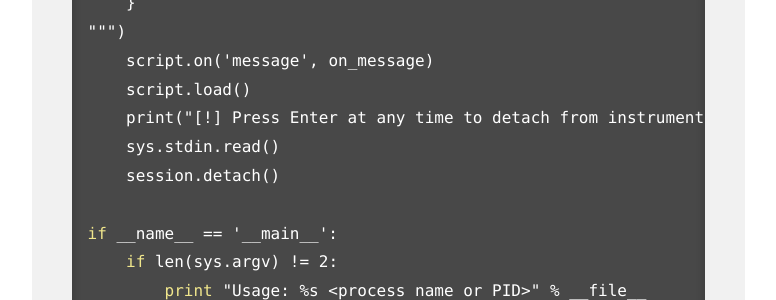
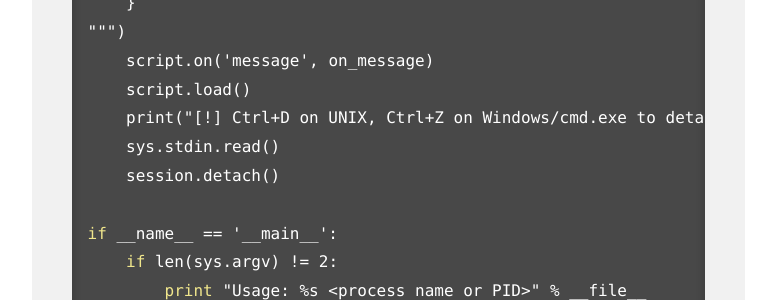
Before and after one commit to frida/frida-website, a Jekyll site: the page built from _docs/examples/windows.md, in a window 1280 px wide and 900 px high, scrolled down 1942 px. Shown: the part 183-483 px from the top of the window, without its empty margins (364-1140 px from the left). Built offline with Jekyll 4.4.1, drawn with Linux system fonts in a browser that asks for light colours.

Commit message:
Update windows.md
Update detach method

```diff
--- a/_docs/examples/windows.md
+++ b/_docs/examples/windows.md
@@ -76,7 +76,7 @@ def main(target_process):
 """)
     script.on('message', on_message)
     script.load()
-    print("[!] Press Enter at any time to detach from instrumented program.\n\n")
+    print("[!] Ctrl+D on UNIX, Ctrl+Z on Windows/cmd.exe to detach from instrumented program.\n\n")
     sys.stdin.read()
     session.detach()
 
```
